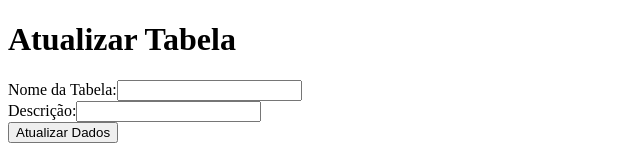
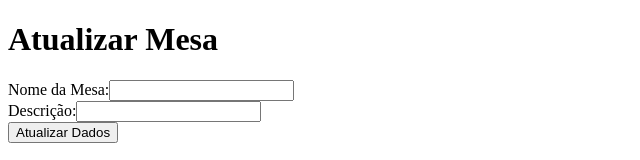
Before and after one commit to DanielAndradeSouza/tcc, a Next.js app in the folder front-end/tcc-front-end/: page /tables/description_table/1/update_table in a window 1280 px wide. Shown: the top 160 px of the page, without its empty margins (0-640 px from the left). Built offline with nearby package versions, Linux system fonts and the light colour scheme; no server answers.

Commit message:
mesa e não tabela

```diff
--- a/front-end/tcc-front-end/src/app/(Table)/tables/description_table/[id]/update_table/page.tsx
+++ b/front-end/tcc-front-end/src/app/(Table)/tables/description_table/[id]/update_table/page.tsx
@@ -28,9 +28,9 @@ export default function UpdateTablePage() {
 
   return (
     <div>
-      <h1>Atualizar Tabela</h1>
+      <h1>Atualizar Mesa</h1>
       <div>
-        <label htmlFor="table_name">Nome da Tabela:</label>
+        <label htmlFor="table_name">Nome da Mesa:</label>
         <input
           type="text"
           value={table?.table_name || ""}
--- a/front-end/tcc-front-end/src/app/(User)/create_account/page.tsx
+++ b/front-end/tcc-front-end/src/app/(User)/create_account/page.tsx
@@ -27,7 +27,7 @@ export default function CreateUserPage() {
         <input type="email" name="email" onChange={(e) => setEmail(e.target.value)} />
       </div>
       <div>
-        <label htmlFor="password">Password</label>
+        <label htmlFor="password">Senha</label>
         <input type="password" name="password" onChange={(e) => setPassword(e.target.value)} />
       </div>
 
--- a/front-end/tcc-front-end/src/app/(User)/login/page.tsx
+++ b/front-end/tcc-front-end/src/app/(User)/login/page.tsx
@@ -16,7 +16,7 @@ export default function LoginPage() {
         <input type="email" name="email" onChange={(e) => setEmail(e.target.value)}/>
         </div>
         <div>
-        <label htmlFor="password">Password</label>
+        <label htmlFor="password">Senha</label>
         <input type="password" name="password" onChange={(e) => setPassword(e.target.value)}/>
         </div>
         <div className="p-4">
```
Also changed, not shown: front-end/tcc-front-end/src/app/components/profile_button.tsx (added).
